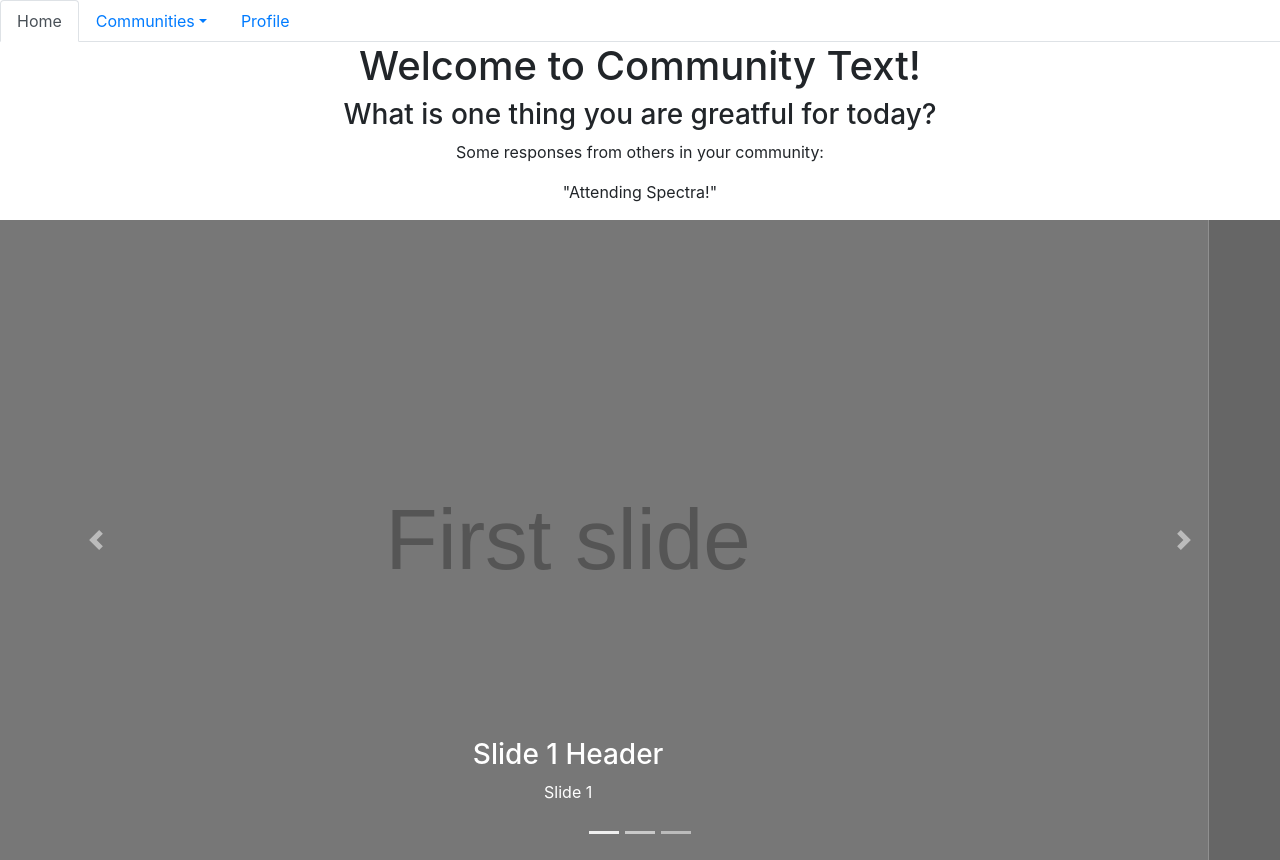
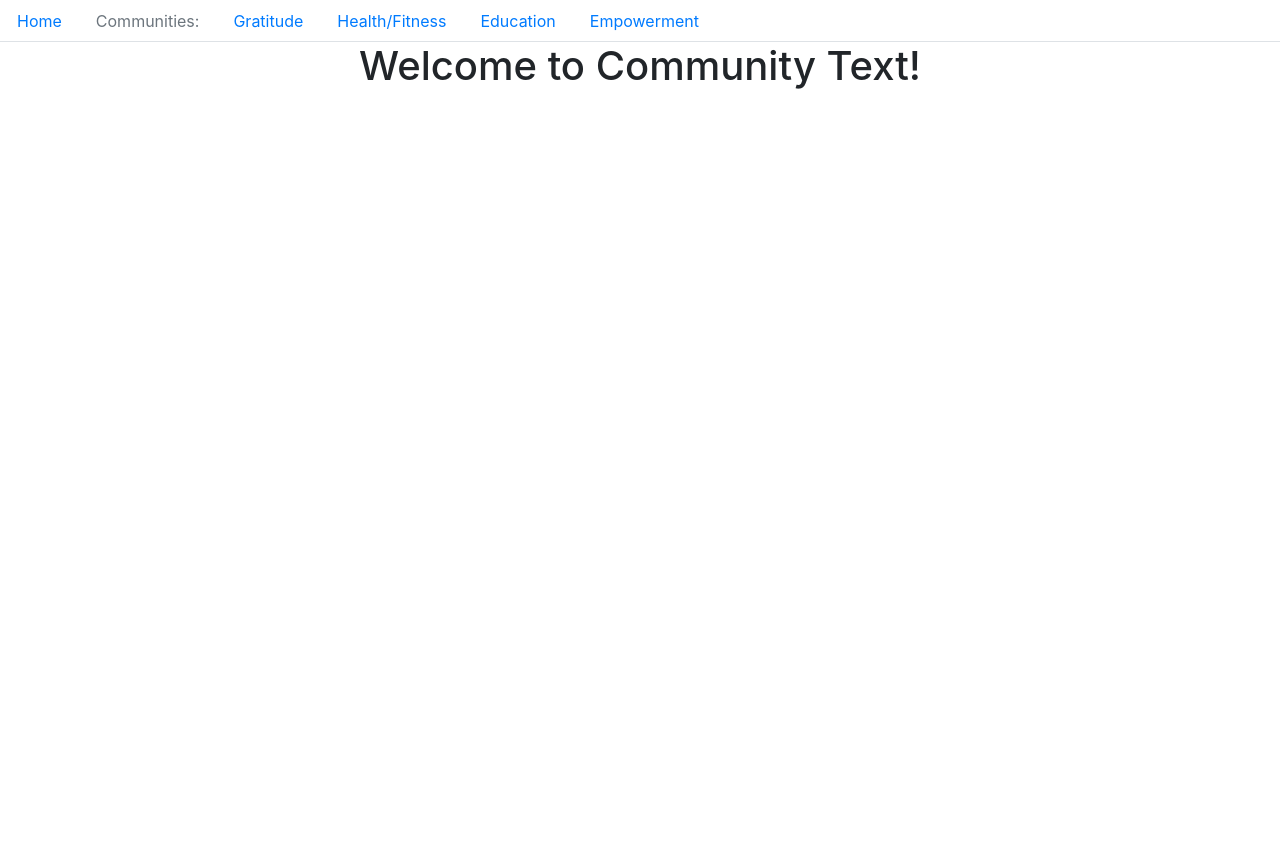
Before and after one commit to melshee/communitytext, a React (Create React App) app: page / in a window 1280 px wide. After the commit the page ends 800 px from the top, so only its background shows below. Built offline with nearby package versions, Linux system fonts and the light colour scheme.

Commit message:
more developed react site

```diff
--- a/package.json
+++ b/package.json
@@ -4,6 +4,7 @@
   "private": true,
   "dependencies": {
     "bootstrap": "^4.1.1",
+    "mongoose": "^5.2.5",
     "react": "^16.4.1",
     "react-dom": "^16.4.1",
     "react-scripts": "1.1.4",
--- a/src/App.jsx
+++ b/src/App.jsx
@@ -1,25 +1,70 @@
 import React, { Component } from 'react';
 import './App.css';
 import NavBar from './navbar'
-import Carousel from './carousel'
-
+import Carousel from './carousel';
+import mongoose from 'mongoose';
+import models from './model';
 
 export default class App extends Component {
   constructor(props){
     super(props);
+    this.updateView = this.updateView.bind(this);
+    this.state = {
+      currView: "home"
+    };
+  }
+
+  updateView(view) {
+    this.setState( prevState => {
+      prevState.currView = view;
+      return prevState;
+    })
   }
 
   render() {
+    //setup mongoose connection
+    // mongoose.connection.on('error', function() {
+    // console.log('error connecting to database')
+    // })
+    // mongoose.connection.on('connected', function() {
+    // console.log('succesfully connected to database')
+    // })
+    // mongoose.connect(process.env.MONGODB_URI)
 
-    var user = "Melissa";
+    // var User = models.User;
+    // var Message = models.Message;
+    // var Community = models.Community;
+    //models: User, Message, Community
+    // var models = './models/model';
+    //var User = models.User;
+    //User.find(function(err, user) {
+
+      //finds all users
+
+      //User.findOne({key: value}, function(err, user) ) //finds one user by the key
+
+    // })
+
+    var body = null;
+    if(this.state.currView == "home"){
+      body =
+      <div>
+        <h1>Welcome to Community Text!</h1>
+      </div>
+    } else {
+      body =
+      <div>
+        <h1>Current community: {this.state.currView}</h1>
+        <h3>What is one thing you are greatful for today?</h3>
+        <p>Friends in the community said:</p>
+        <Carousel/>
+      </div>
+    }
     return (
+
       <div className="App">
-        <NavBar/>
-        <h1>Welcome to Community Text!</h1>
-        <h3>What is one thing you are greatful for today?</h3>
-        <p>Some responses from others in your community:</p>
-        <p>"Attending Spectra!"</p>
-        <Carousel/>
+        <NavBar updateView={this.updateView}/>
+        {body}
       </div>
     );
   }
--- a/src/navbar.jsx
+++ b/src/navbar.jsx
@@ -1,14 +1,14 @@
-import React, { Component } from 'react';
+import React from 'react';
 // import { Nav, NavItem, NavLink } from 'reactstrap';
 import { Nav, NavItem, Dropdown, DropdownItem, DropdownToggle, DropdownMenu, NavLink } from 'reactstrap';
 
-
+//TODOD SET Active = true based on view state
 export default class Navbar extends React.Component {
   constructor(props) {
     super(props);
 
     this.toggle = this.toggle.bind(this);
-    // this.changeView.
+    this.changeView = this.changeView.bind(this);
     this.state = {
       dropdownOpen: false,
       view: "menu"
@@ -21,31 +21,31 @@ export default class Navbar extends React.Component {
     });
   }
 
-  // changeView() {
-
-  // }
+  changeView(view){
+    this.props.updateView(view);
+  }
 
   render() {
     return (
       <div>
         <Nav tabs>
           <NavItem>
-            <NavLink href="#" active>Home</NavLink>
+            <NavLink href="#" onClick={() => this.changeView("home")}>Home</NavLink>
           </NavItem>
-          <Dropdown nav isOpen={this.state.dropdownOpen} toggle={this.toggle}>
-            <DropdownToggle nav caret>
-              Communities
-            </DropdownToggle>
-            <DropdownMenu>
-              <DropdownItem header>Gratitude</DropdownItem>
-              <DropdownItem header>Health/Fitness</DropdownItem>
-              <DropdownItem header>Education</DropdownItem>
-              <DropdownItem header>Empowerment</DropdownItem>
-              {/*<DropdownItem divider />*/}
-            </DropdownMenu>
-          </Dropdown>
           <NavItem>
-            <NavLink href="#">Profile</NavLink>
+            <NavLink disabled>Communities:</NavLink>
+          </NavItem>
+          <NavItem>
+            <NavLink href="#" onClick={() => this.changeView("gratitude")}>Gratitude</NavLink>
+          </NavItem>
+          <NavItem>
+            <NavLink href="#" onClick={() => this.changeView("health")}>Health/Fitness</NavLink>
+          </NavItem>
+          <NavItem>
+            <NavLink href="#" onClick={() => this.changeView("education")}>Education</NavLink>
+          </NavItem>
+          <NavItem>
+            <NavLink href="#" onClick={() => this.changeView("empowerment")}>Empowerment</NavLink>
           </NavItem>
         </Nav>
       </div>
```
Also changed, not shown: 2 other files (tests, documents, lock files or other folders).
